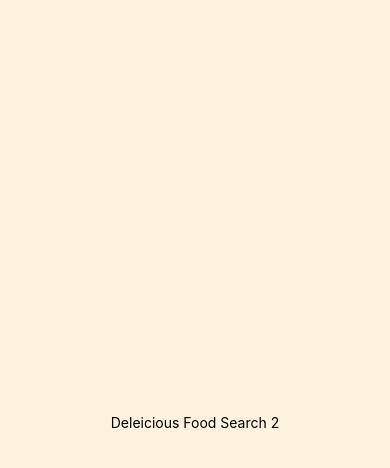
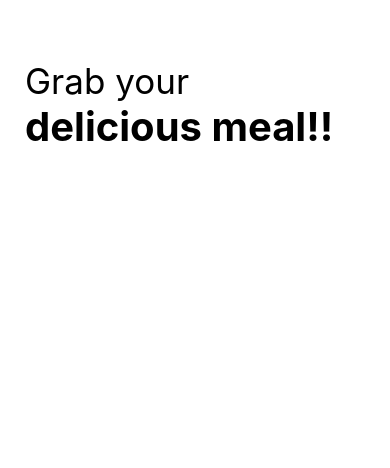
Before and after one commit to anothermorena/pinrest, a React Native app: screen / in a window 390 px wide. Shown: the top 468 px of the page. Built offline with nearby package versions, Linux system fonts and the light colour scheme.

Commit message:
completed the header component

```diff
--- a/App.js
+++ b/App.js
@@ -3,6 +3,9 @@
 
 //we need to import these components from react native in order to utilize them inside our jsx blocks
 import { StyleSheet, Text, View } from 'react-native';
+
+//import our custom made components
+import Header from './src/components/Header';
 
  const App = () => {
   return (
@@ -11,9 +14,7 @@
       To apply styles in React Native, its pretty much the same as in react.
     */
     <View style={styles.container}>
-      {/*The text component is equivalent to a p tag or an h1 tag in web dev. It is used to wrap text */}
-      <Text>Deleicious Food Search 2</Text>
-     {/* */}
+      <Header/>
       <StatusBar style="auto"/>
     </View>
   );
@@ -23,12 +24,12 @@
 //we import the stylesheet component from react native to facilitate this.
 //we define all this styles inside the stylesheet object and store them inside a styles variable.
 const styles = StyleSheet.create({
-  container: {
-    flex: 1,
-    backgroundColor: '#fff3e0',
-    alignItems: 'center',
-    justifyContent: 'center',
-  },
+  //container: {
+  //  flex: 1,
+  //  backgroundColor: '#fff3e0',
+  //  alignItems: 'center',
+  //  justifyContent: 'center',
+  //},
 });
 
 
--- /dev/null
+++ b/src/components/Header.js
@@ -0,0 +1,28 @@
+import {Text,View, StyleSheet} from "react-native";
+
+const Header = () => {
+  return (
+      <View style={styles.container}>
+        {/*The text component is equivalent to a p tag or an h1 tag in web dev. It is used to wrap text */}
+        <Text style={styles.lightHeader}>Grab your</Text>
+        <Text style={styles.boldHeader}>delicious meal!!</Text>
+      </View>
+  )
+}
+
+const styles = StyleSheet.create({
+    //we define different styles as javascript objects
+    container: {
+        marginTop: 60,
+        marginHorizontal: 25,
+    },
+    lightHeader: {
+       fontSize: 35
+    },
+    boldHeader: {
+       fontSize: 40,
+       fontWeight: 'bold',
+    }
+});
+
+export default Header;
```
